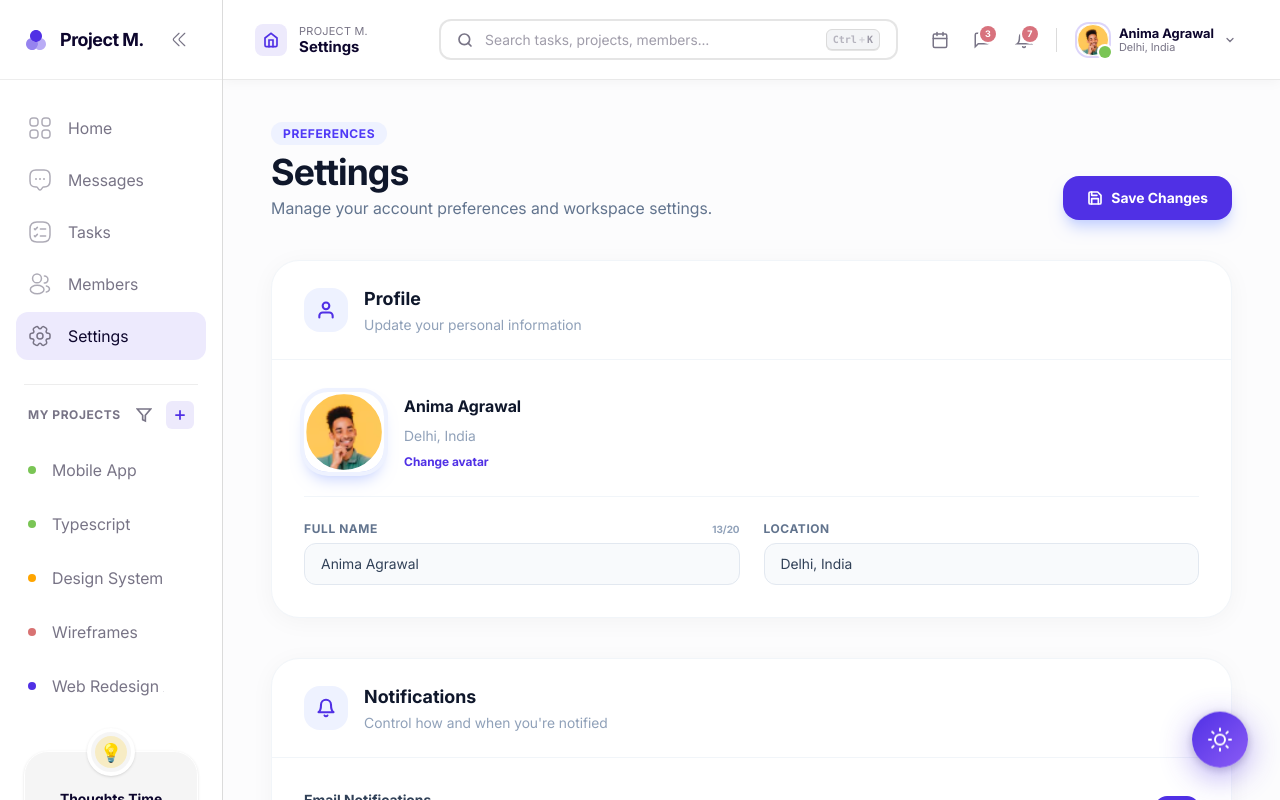
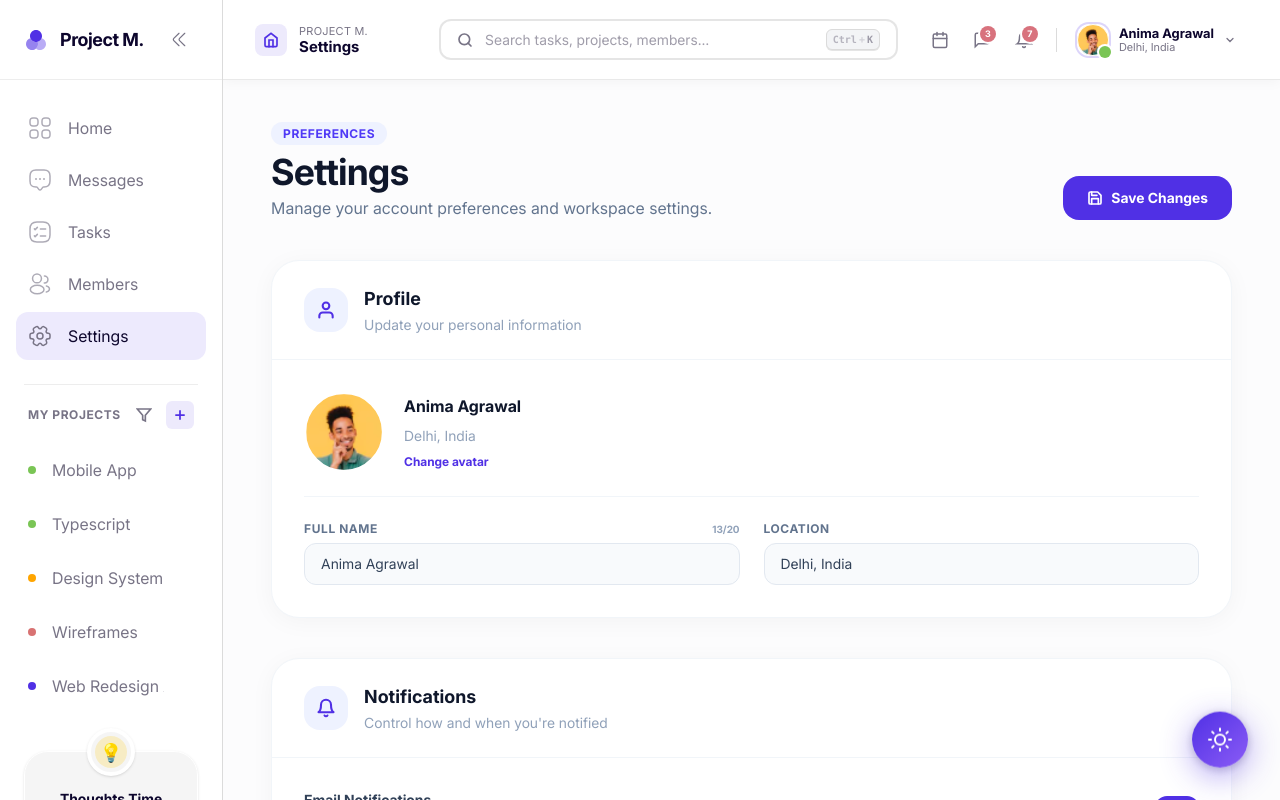
Before and after one commit to mr-asad-git/project-management, a React (Vite) app: page /settings in a window 1280 px wide. Shown: the top 800 px of the page. Built offline with nearby package versions, Linux system fonts and the light colour scheme.

Commit message:
Improved Managers, Settings UI (removed unnecessary border)

```diff
--- a/src/pages/Members.jsx
+++ b/src/pages/Members.jsx
@@ -83,7 +83,7 @@ const Members = ({ projectTasks }) => {
                                         <img
                                             src={member.image}
                                             alt={member.name}
-                                            className="w-14 h-14 rounded-2xl object-cover border-2 border-white shadow-md"
+                                            className="w-14 h-14 rounded-2xl object-cover border-white shadow-md"
                                             onError={e => { e.target.style.display = 'none'; e.target.nextSibling.style.display = 'flex'; }}
                                         />
                                         <div className="w-14 h-14 rounded-2xl text-white font-black text-lg items-center justify-center hidden" style={{ backgroundColor: member.color }}>
--- a/src/pages/Settings.jsx
+++ b/src/pages/Settings.jsx
@@ -72,7 +72,7 @@ const Settings = ({ user, setUser }) => {
                 </div>
                 <button
                     onClick={save}
-                    className={`flex items-center gap-2 px-6 py-3 rounded-2xl font-black text-sm transition-all duration-300 shadow-lg ${saved ? 'bg-green-500 text-white shadow-green-200' : 'bg-[#5030E5] text-white hover:bg-[#3d22c4] shadow-indigo-200'}`}
+                    className={`flex items-center gap-2 px-6 py-3 rounded-2xl font-black text-sm transition-all duration-300 hover:shadow-lg cursor-pointer ${saved ? 'bg-green-500 text-white shadow-green-200' : 'bg-[#5030E5] text-white shadow-indigo-800'}`}
                 >
                     {saved ? (
                         <>
@@ -99,7 +99,7 @@ const Settings = ({ user, setUser }) => {
                     <img
                         src={image}
                         alt="Profile"
-                        className="w-20 h-20 rounded-[24px] object-cover shadow-lg shadow-indigo-200 ring-4 ring-indigo-50"
+                        className="w-20 h-20 rounded-[24px] object-cover ring-indigo-50"
                     />
                     <div className="flex flex-col gap-2">
                         <p className="font-black text-slate-900">{name}</p>
```
